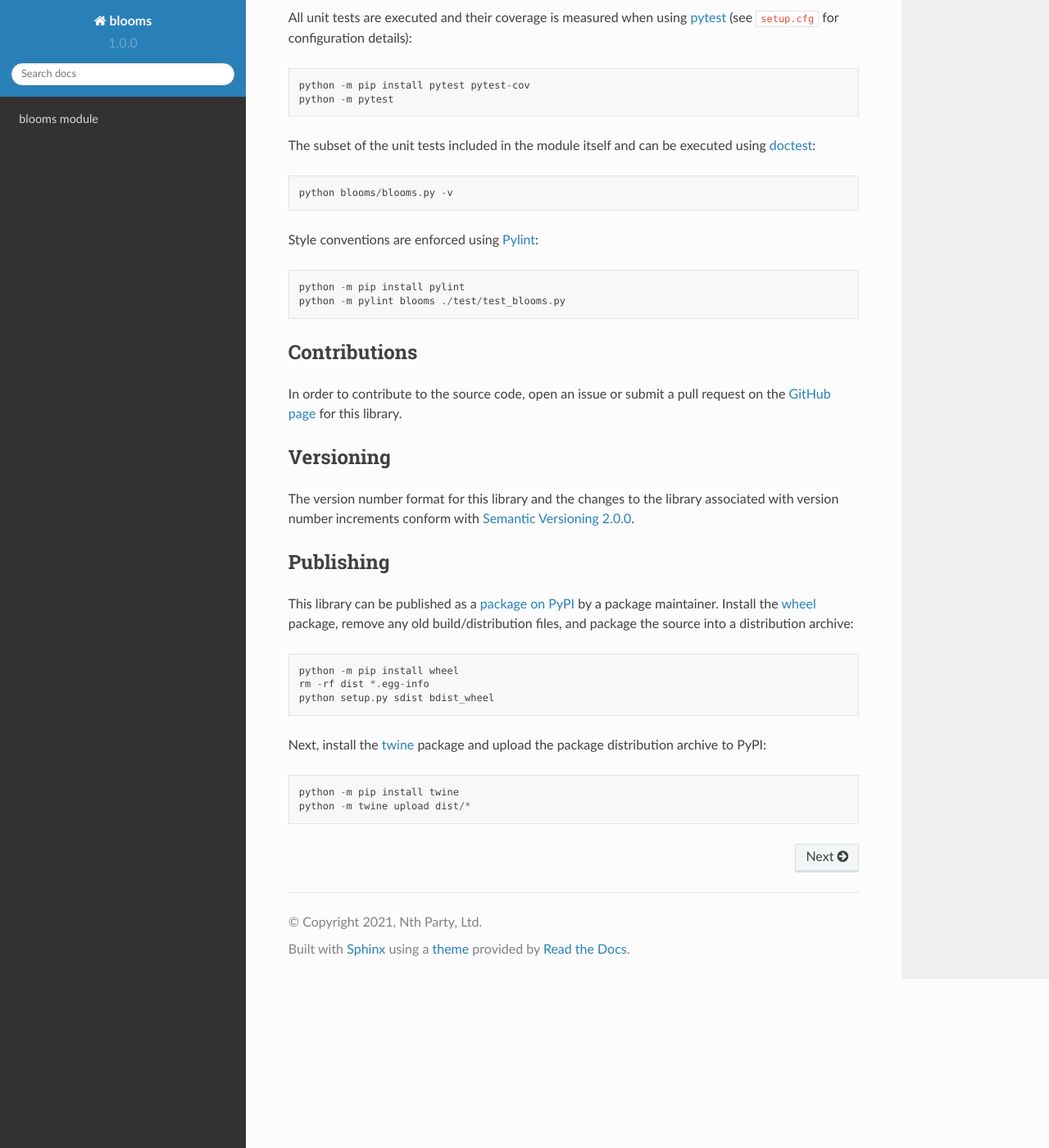
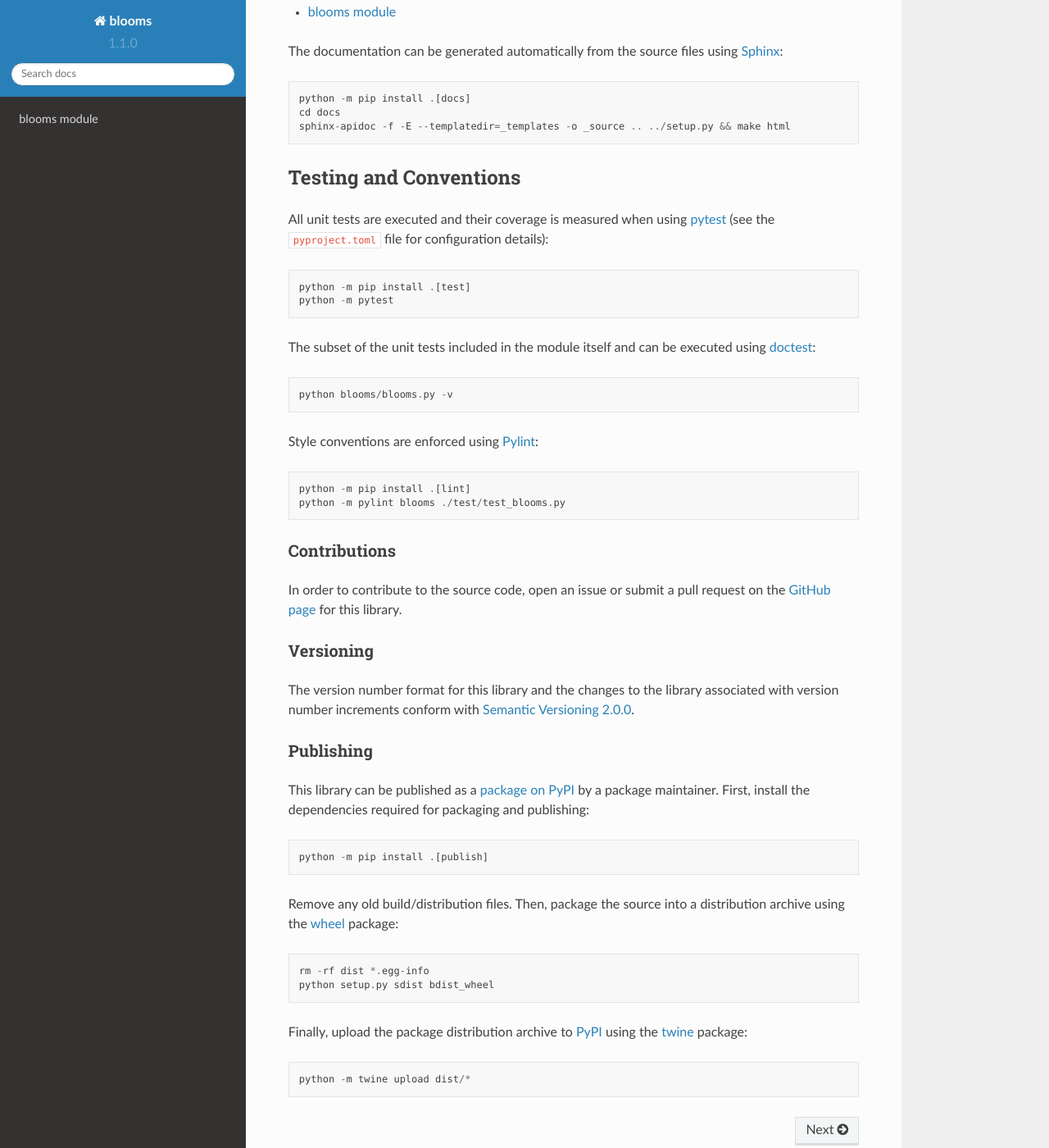
Before and after one commit to nthparty/blooms, a Sphinx documentation site: the page built from docs/index.rst, in a window 1280 px wide and 1400 px high, scrolled down 3325 px. Shown: the whole window at 82% size. Built offline with Sphinx 7.4.7 and the Read the Docs theme 2.0.0, drawn with Linux system fonts in a browser that asks for light colours; some of the changed text lies outside the part shown.

Commit message:
Use `pyproject.toml` for package/dependencies/configs; update README/CI/docs.

```diff
--- a/README.rst
+++ b/README.rst
@@ -120,49 +120,57 @@ If it is preferable to have a Bloom filter data structure that encapsulates a pa
 
 The user of the library is responsible for ensuring that Base64-encoded Bloom filters are converted back into an an instance of the appropriate derived class.
 
+Development
+-----------
+All installation and development dependencies are fully specified in ``pyproject.toml``. The ``project.optional-dependencies`` object is used to `specify optional requirements <https://peps.python.org/pep-0621>`__ for various development tasks. This makes it possible to specify additional options (such as ``docs``, ``lint``, and so on) when performing installation using `pip <https://pypi.org/project/pip>`__::
+
+    python -m pip install .[docs,lint]
+
 Documentation
 -------------
 .. include:: toc.rst
 
-The documentation can be generated automatically from the source files using `Sphinx <https://www.sphinx-doc.org/>`_::
+The documentation can be generated automatically from the source files using `Sphinx <https://www.sphinx-doc.org>`__::
 
+    python -m pip install .[docs]
     cd docs
-    python -m pip install -r requirements.txt
     sphinx-apidoc -f -E --templatedir=_templates -o _source .. ../setup.py && make html
 
 Testing and Conventions
 -----------------------
-All unit tests are executed and their coverage is measured when using `pytest <https://docs.pytest.org/>`_ (see ``setup.cfg`` for configuration details)::
+All unit tests are executed and their coverage is measured when using `pytest <https://docs.pytest.org>`__ (see the ``pyproject.toml`` file for configuration details)::
 
-    python -m pip install pytest pytest-cov
+    python -m pip install .[test]
     python -m pytest
 
-The subset of the unit tests included in the module itself and can be executed using `doctest <https://docs.python.org/3/library/doctest.html>`_::
+The subset of the unit tests included in the module itself and can be executed using `doctest <https://docs.python.org/3/library/doctest.html>`__::
 
     python blooms/blooms.py -v
 
-Style conventions are enforced using `Pylint <https://www.pylint.org/>`_::
+Style conventions are enforced using `Pylint <https://www.pylint.org>`__::
 
-    python -m pip install pylint
+    python -m pip install .[lint]
     python -m pylint blooms ./test/test_blooms.py
 
 Contributions
--------------
-In order to contribute to the source code, open an issue or submit a pull request on the `GitHub page <https://github.com/nthparty/blooms>`_ for this library.
+^^^^^^^^^^^^^
+In order to contribute to the source code, open an issue or submit a pull request on the `GitHub page <https://github.com/nthparty/blooms>`__ for this library.
 
 Versioning
-----------
-The version number format for this library and the changes to the library associated with version number increments conform with `Semantic Versioning 2.0.0 <https://semver.org/#semantic-versioning-200>`_.
+^^^^^^^^^^
+The version number format for this library and the changes to the library associated with version number increments conform with `Semantic Versioning 2.0.0 <https://semver.org/#semantic-versioning-200>`__.
 
 Publishing
-----------
-This library can be published as a `package on PyPI <https://pypi.org/project/blooms/>`_ by a package maintainer. Install the `wheel <https://pypi.org/project/wheel/>`_ package, remove any old build/distribution files, and package the source into a distribution archive::
+^^^^^^^^^^
+This library can be published as a `package on PyPI <https://pypi.org/project/blooms>`__ by a package maintainer. First, install the dependencies required for packaging and publishing::
 
-    python -m pip install wheel
+    python -m pip install .[publish]
+
+Remove any old build/distribution files. Then, package the source into a distribution archive using the `wheel <https://pypi.org/project/wheel>`__ package::
+
     rm -rf dist *.egg-info
     python setup.py sdist bdist_wheel
 
-Next, install the `twine <https://pypi.org/project/twine/>`_ package and upload the package distribution archive to PyPI::
+Finally, upload the package distribution archive to `PyPI <https://pypi.org>`__ using the `twine <https://pypi.org/project/twine>`__ package::
 
-    python -m pip install twine
     python -m twine upload dist/*
--- a/docs/conf.py
+++ b/docs/conf.py
@@ -17,8 +17,8 @@ sys.path.insert(0, os.path.abspath('..'))
 
 # -- Project information -----------------------------------------------------
 
-# The name and version are retrieved from `setup.py` in the root directory.
-with open('../setup.py') as package_file:
+# The name and version are retrieved from ``pyproject.toml`` in the root directory.
+with open('../pyproject.toml') as package_file:
     package = package_file.read()
 project = package.split('name = "')[1].split('"')[0]
 version = package.split('version = "')[1].split('"')[0]
@@ -61,8 +61,10 @@ autodoc_default_options = {
 }
 autodoc_preserve_defaults = True
 
-# Allow references to classes defined in the Python documentation.
-intersphinx_mapping = {'python': ('https://docs.python.org/3', None)}
+# Allow references/links to definitions found in the Python documentation.
+intersphinx_mapping = {
+    'python': ('https://docs.python.org/3', None)
+}
 
 # -- Options for HTML output -------------------------------------------------
 
--- a/docs/requirements.txt
+++ /dev/null
@@ -1,2 +0,0 @@
-sphinx~=4.2.0
-sphinx-rtd-theme~=1.0.0
--- a/setup.cfg
+++ /dev/null
@@ -1,2 +0,0 @@
-[tool:pytest]
-addopts = --doctest-modules --ignore=docs --cov=blooms --cov-report term-missing
```
Also changed, not shown: other parts of README.rst (+4 -4 lines), pyproject.toml (added, +44 -0 lines), setup.py (deleted, +0 -23 lines), .readthedocs.yaml, 1 other file.
